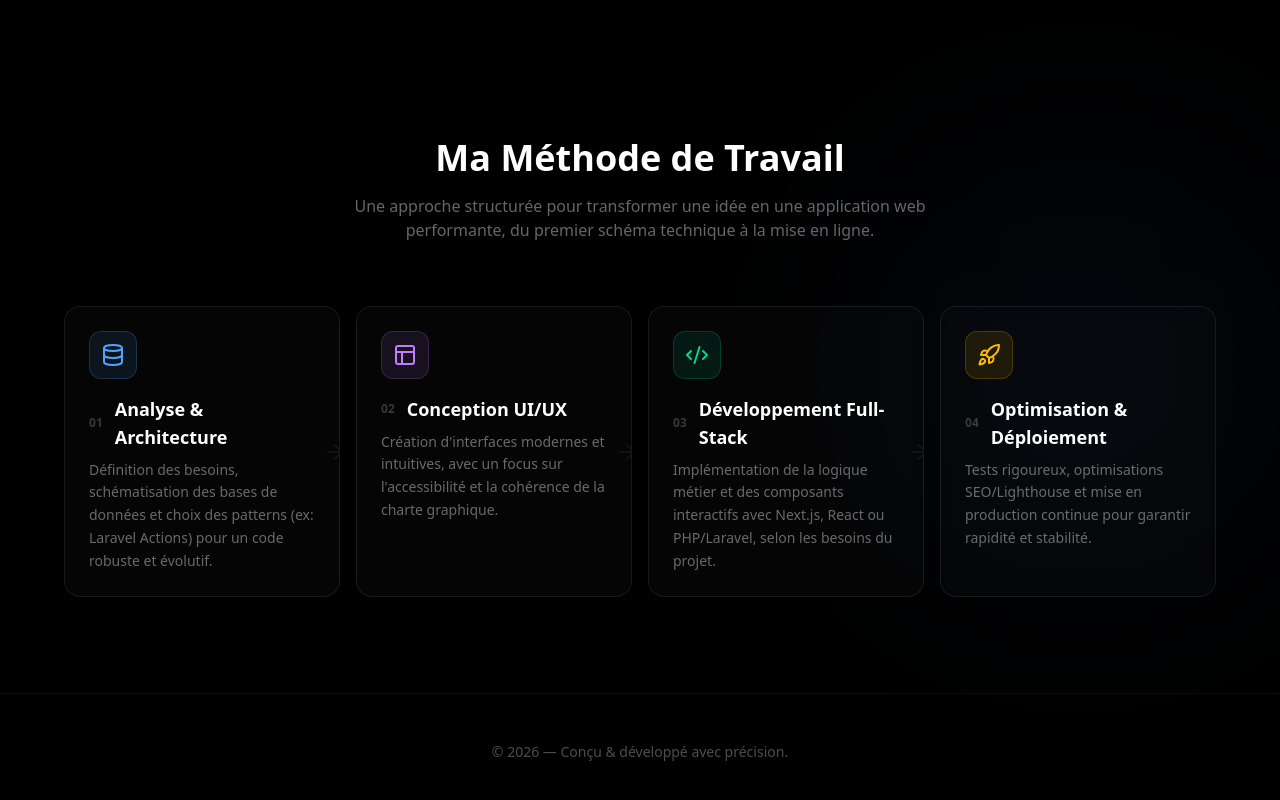
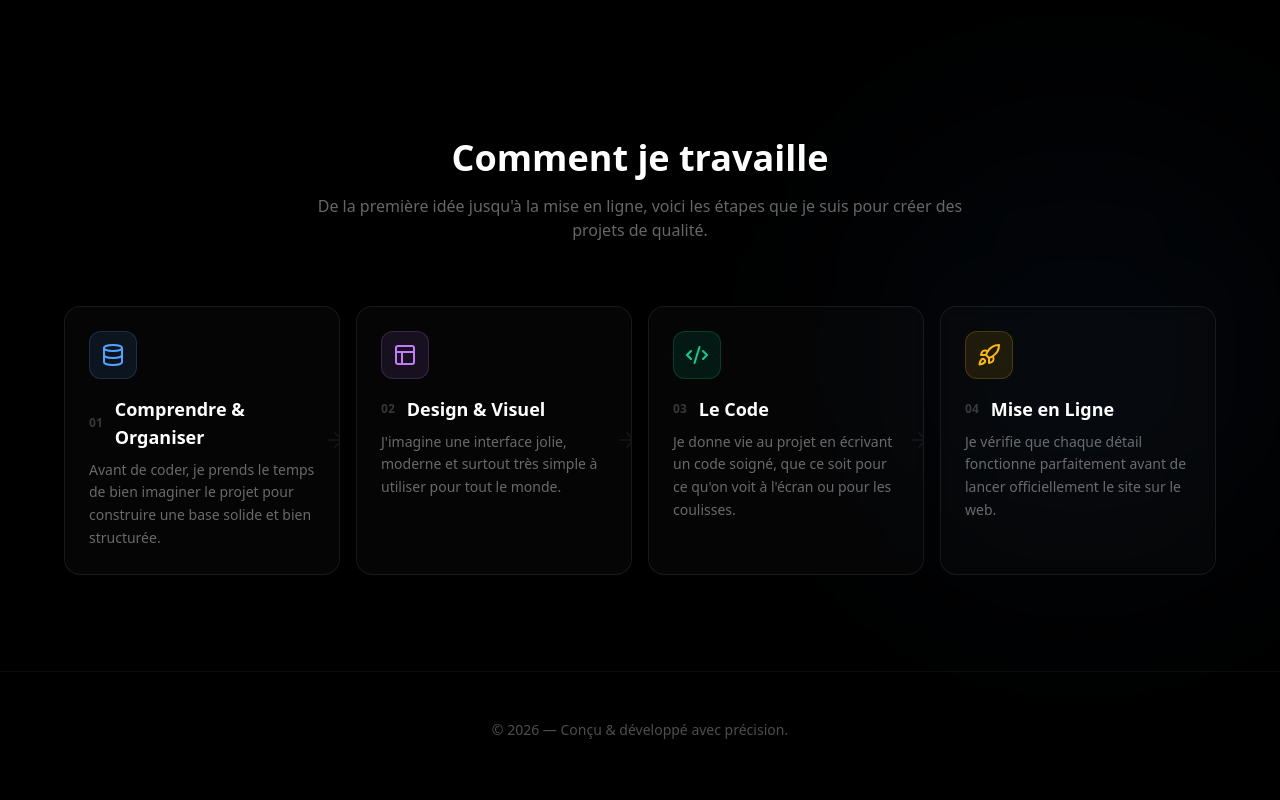
Before and after one commit to EliasL94/portfolio, a Next.js app: page / in a window 1280 px wide. Shown: the part 2477-3277 px from the top of the page. Built offline with nearby package versions, Linux system fonts and the light colour scheme.

Commit message:
Simplification des textes du workflow pour un ton plus humain

```diff
--- a/src/components/Workflow.tsx
+++ b/src/components/Workflow.tsx
@@ -6,26 +6,26 @@ import { useState, useRef } from "react";
 
 const steps = [
   {
-    title: "Analyse & Architecture",
-    description: "Définition des besoins, schématisation des bases de données et choix des patterns (ex: Laravel Actions) pour un code robuste et évolutif.",
+    title: "Comprendre & Organiser",
+    description: "Avant de coder, je prends le temps de bien imaginer le projet pour construire une base solide et bien structurée.",
     icon: Database,
     color: "blue",
   },
   {
-    title: "Conception UI/UX",
-    description: "Création d'interfaces modernes et intuitives, avec un focus sur l'accessibilité et la cohérence de la charte graphique.",
+    title: "Design & Visuel",
+    description: "J'imagine une interface jolie, moderne et surtout très simple à utiliser pour tout le monde.",
     icon: Layout,
     color: "purple",
   },
   {
-    title: "Développement Full-Stack",
-    description: "Implémentation de la logique métier et des composants interactifs avec Next.js, React ou PHP/Laravel, selon les besoins du projet.",
+    title: "Le Code",
+    description: "Je donne vie au projet en écrivant un code soigné, que ce soit pour ce qu'on voit à l'écran ou pour les coulisses.",
     icon: Code2,
     color: "emerald",
   },
   {
-    title: "Optimisation & Déploiement",
-    description: "Tests rigoureux, optimisations SEO/Lighthouse et mise en production continue pour garantir rapidité et stabilité.",
+    title: "Mise en Ligne",
+    description: "Je vérifie que chaque détail fonctionne parfaitement avant de lancer officiellement le site sur le web.",
     icon: Rocket,
     color: "amber",
   },
@@ -45,11 +45,11 @@ export default function Workflow() {
         className="mx-auto mb-16 max-w-2xl text-center"
       >
         <h2 className="mb-4 text-3xl font-bold text-white sm:text-4xl">
-          Ma Méthode de Travail
+          Comment je travaille
         </h2>
         <p className="text-white/40">
-          Une approche structurée pour transformer une idée en une application web performante,
-          du premier schéma technique à la mise en ligne.
+          De la première idée jusqu&apos;à la mise en ligne, voici les étapes
+          que je suis pour créer des projets de qualité.
         </p>
       </motion.div>
 
```
